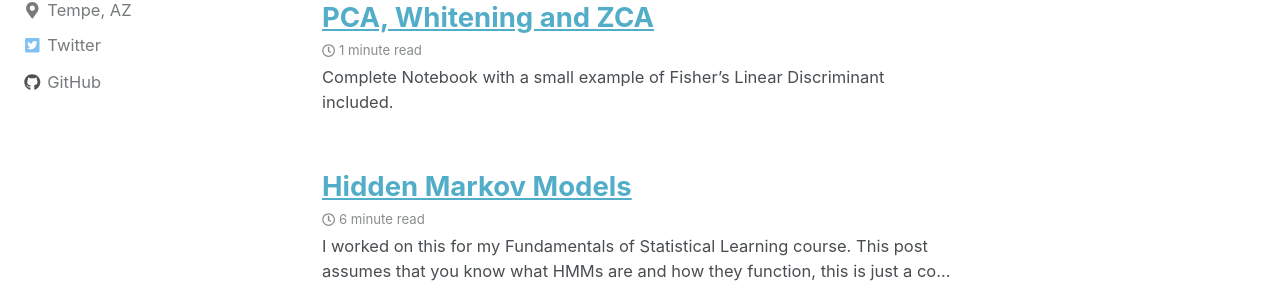
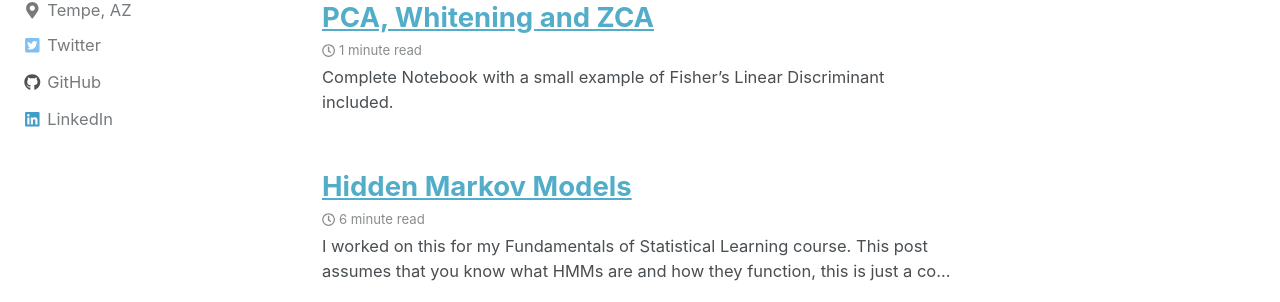
Before and after one commit to RishabhPatil/RishabhPatil.github.io, a Jekyll site: the page built from index.html, in a window 1280 px wide. Shown: the part 194-496 px from the top of the page. Built offline with Jekyll 4.4.1, drawn with Linux system fonts in a browser that asks for light colours; cached includes are drawn as plain includes; nearby versions of some CDN libraries; the list of posts is cut into pages by our own code.

Commit message:
Fixed linkedin favicon

```diff
--- a/_config.yml
+++ b/_config.yml
@@ -126,8 +126,8 @@ author:
       icon: "fab fa-fw fa-instagram"
       # url: "https://instagram.com/"
     - label: "LinkedIn"
-      icon: "fab fa-fw fa-LinkedIn"
-      # url: "linkedin.com/in/RishabhPatil"
+      icon: "fab fa-fw fa-linkedin"
+      url: "linkedin.com/in/RishabhPatil"
 
 
 # Site Footer
```
